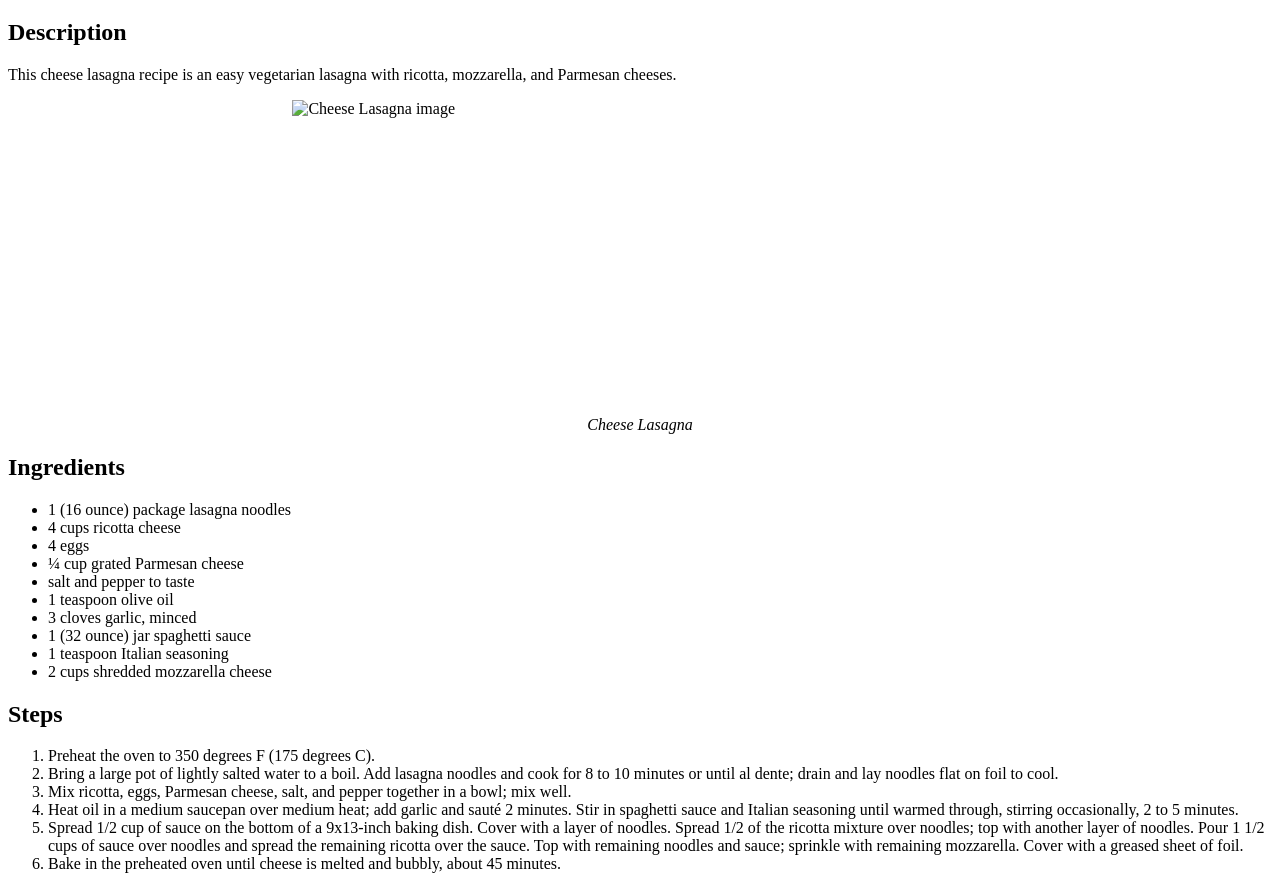
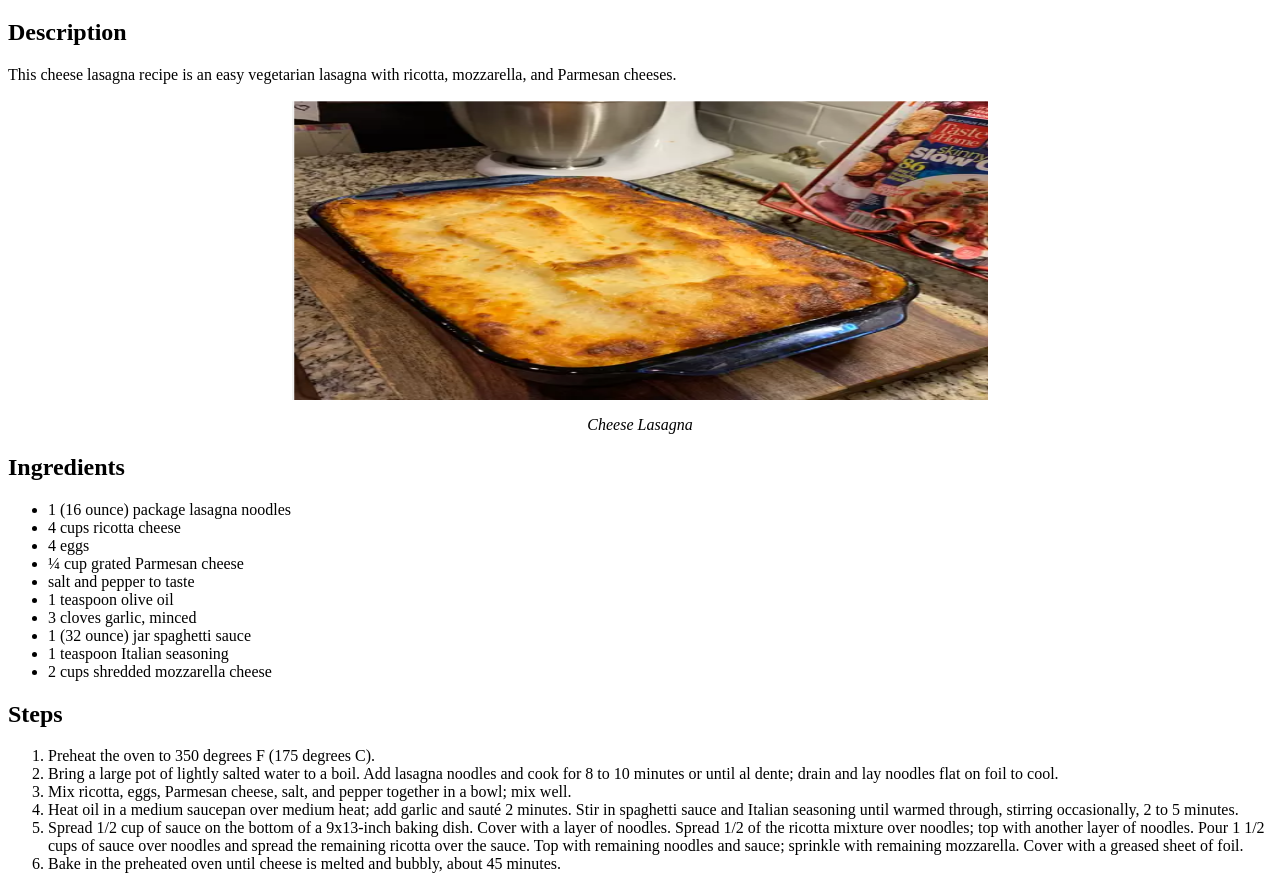
Before and after one commit to NDK2212/odin-recipes, a plain HTML site: page recipes/Cheese_Lasagna.html in a window 1280 px wide. Shown: the part 61-950 px from the top of the page. Drawn offline with Linux system fonts and the light colour scheme; the site is published under a folder, as on GitHub Pages, so addresses that start at the root find nothing.

Commit message:
Omission of the /recipes

```diff
--- a/recipes/Cheese_Lasagna.html
+++ b/recipes/Cheese_Lasagna.html
@@ -19,7 +19,7 @@
       mozzarella, and Parmesan cheeses.
     </p>
     <img
-      src="/recipes/Cheese_Lasagna_Image.png"
+      src="Cheese_Lasagna_Image.png"
       alt="Cheese Lasagna image"
       height="300"
       width="500"
```
Also changed, not shown: recipes/Chicken_Parmesan.html (+1 -1 lines).
